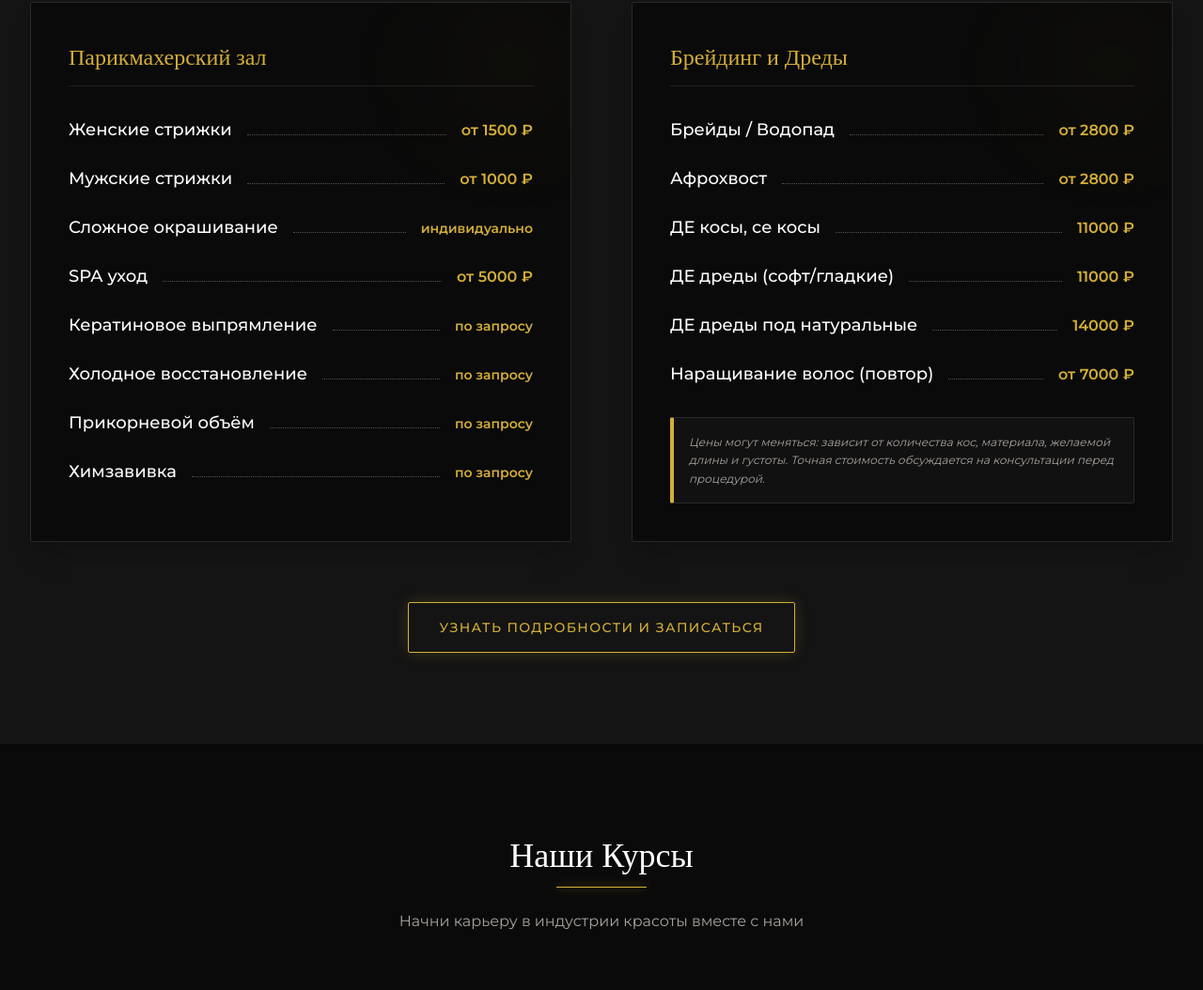
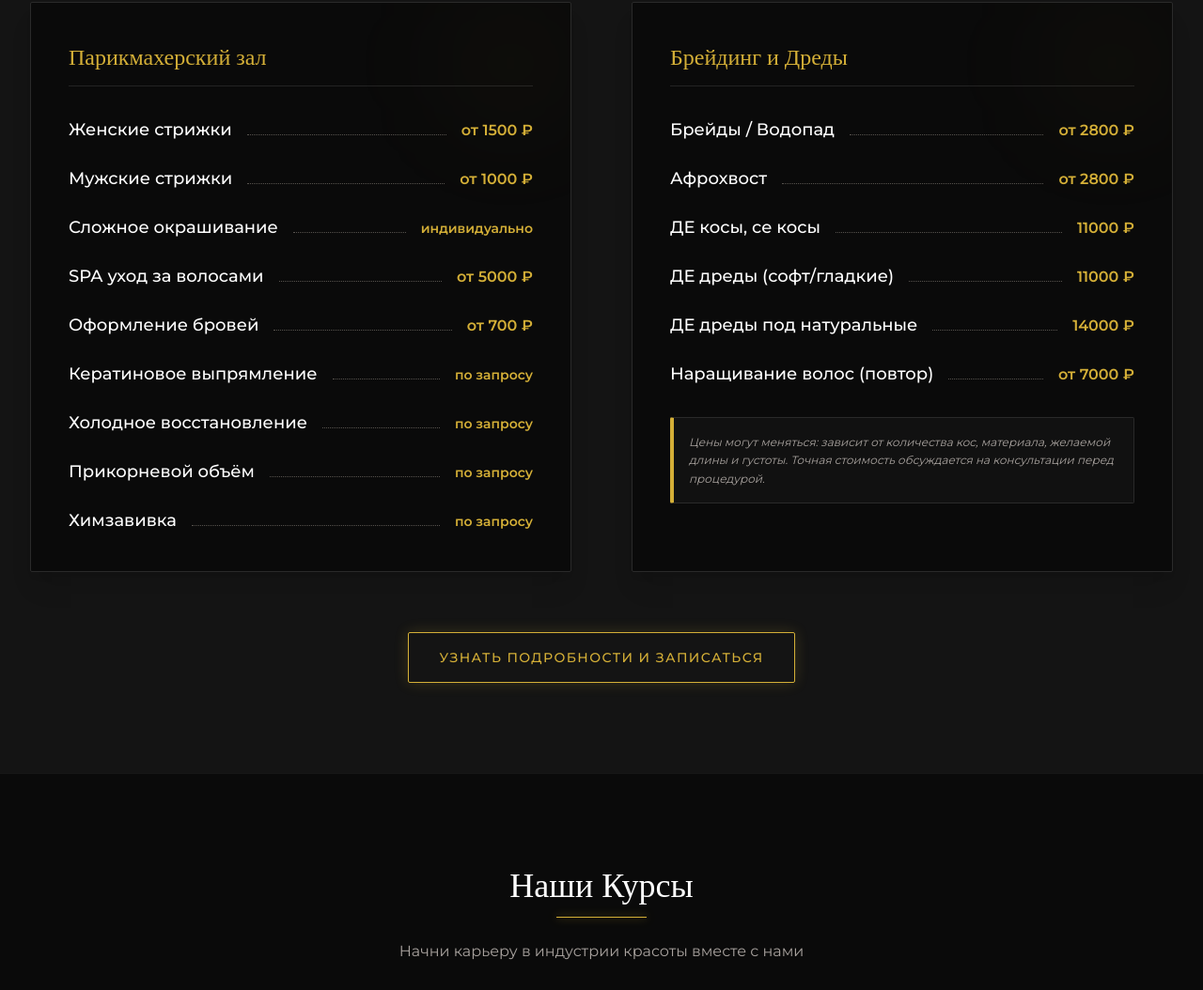
Before and after one commit to Nikita8311/susanna_bogema, a plain HTML site: page index.html in a window 1280 px wide. Shown: the part 2271-3325 px from the top of the page at 94% size. Drawn offline with nearby package versions, Linux system fonts and the light colour scheme; a web font is replaced by a local one.

```diff
--- a/index.html
+++ b/index.html
@@ -229,9 +229,14 @@
                             <span class="font-semibold text-brand text-sm mt-1 sm:mt-0">индивидуально</span>
                         </div>
                         <div class="flex flex-col sm:flex-row justify-between sm:items-baseline group">
-                            <span class="text-base sm:text-lg font-medium text-white group-hover:text-brand transition-colors">SPA уход</span>
+                            <span class="text-base sm:text-lg font-medium text-white group-hover:text-brand transition-colors">SPA уход за волосами</span>
                             <div class="hidden sm:block flex-grow border-b border-dotted border-stone-600 mx-4"></div>
                             <span class="font-semibold text-brand mt-1 sm:mt-0">от 5000 ₽</span>
+                        </div>
+                        <div class="flex flex-col sm:flex-row justify-between sm:items-baseline group">
+                            <span class="text-base sm:text-lg font-medium text-white group-hover:text-brand transition-colors">Оформление бровей</span>
+                            <div class="hidden sm:block flex-grow border-b border-dotted border-stone-600 mx-4"></div>
+                            <span class="font-semibold text-brand mt-1 sm:mt-0">от 700 ₽</span>
                         </div>
                         <div class="flex flex-col sm:flex-row justify-between sm:items-baseline group">
                             <span class="text-base sm:text-lg font-medium text-white group-hover:text-brand transition-colors">Кератиновое выпрямление</span>
```
